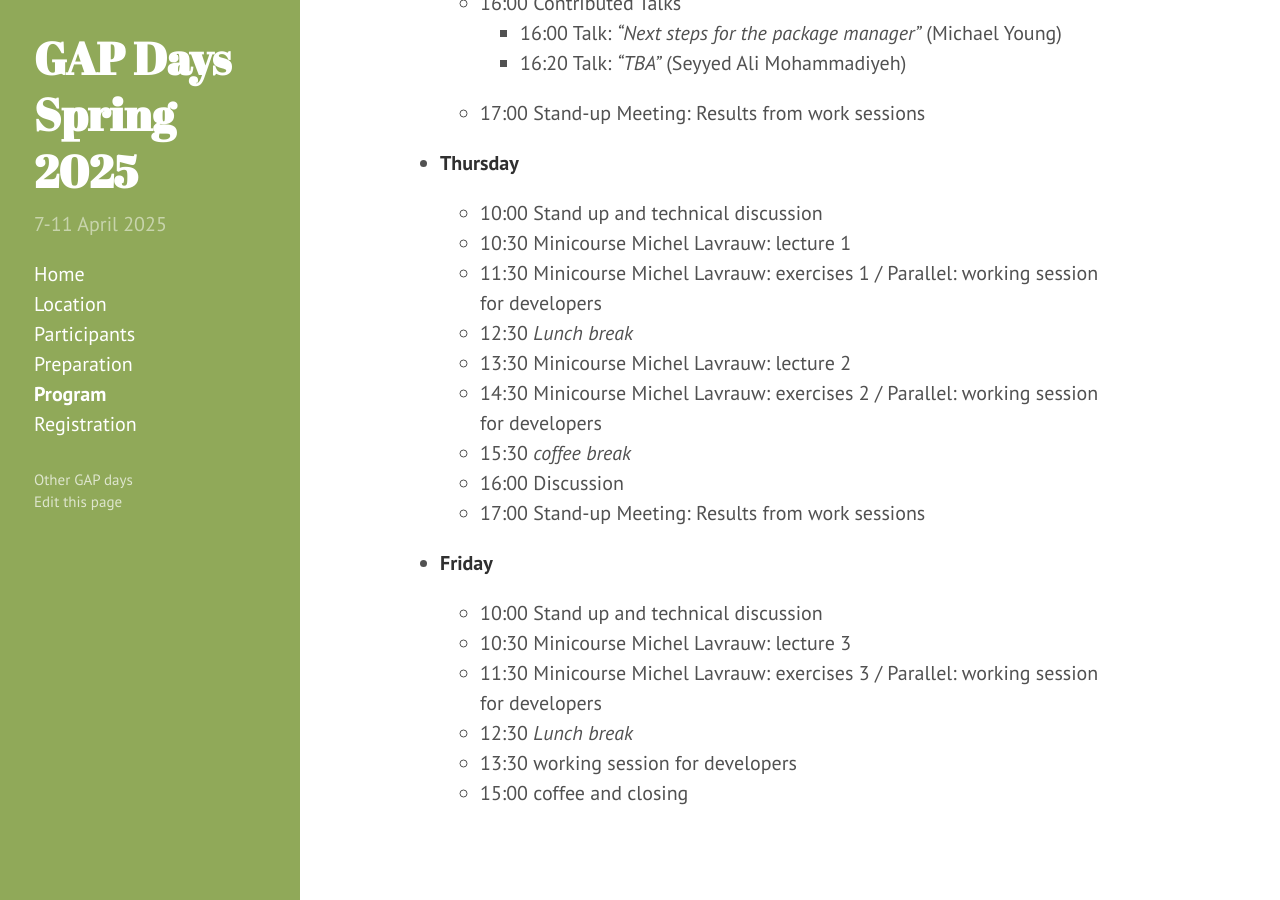
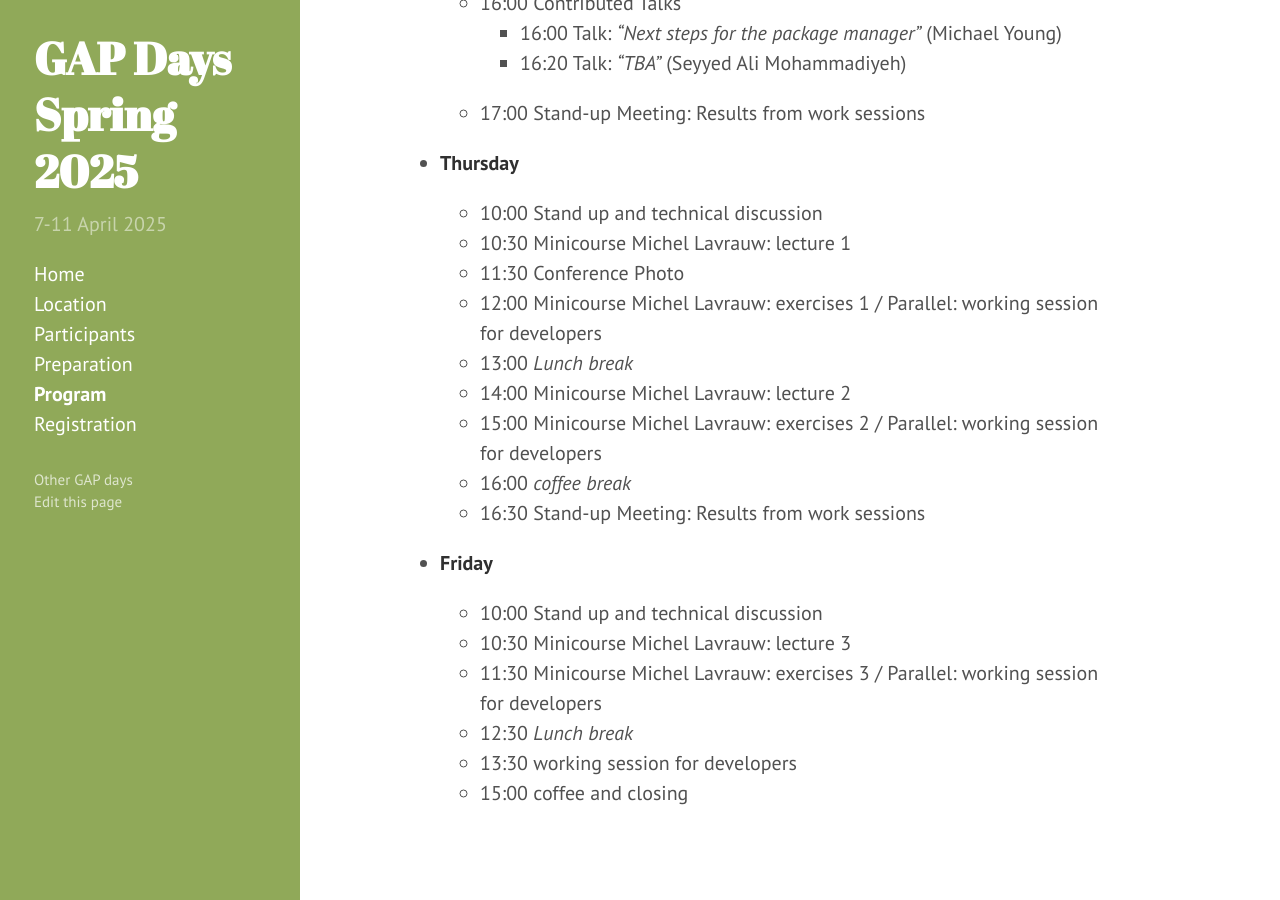
Before and after one commit to gapdays/gapdays2025-spring, a Jekyll site: the page built from program.md, in a window 1280 px wide and 900 px high, scrolled down 2757 px. Built offline with Jekyll 4.4.1, drawn with Linux system fonts in a browser that asks for light colours.

Commit message:
updated program

```diff
--- a/program.md
+++ b/program.md
@@ -95,13 +95,13 @@ The schedule is subject to further changes.
 
   - 10:00 Stand up and technical discussion
   - 10:30 Minicourse Michel Lavrauw: lecture 1
-  - 11:30 Minicourse Michel Lavrauw: exercises 1 / Parallel: working session for developers
-  - 12:30 *Lunch break*
-  - 13:30 Minicourse Michel Lavrauw: lecture 2
-  - 14:30 Minicourse Michel Lavrauw: exercises 2 / Parallel: working session for developers
-  - 15:30 *coffee break*
-  - 16:00 Discussion
-  - 17:00 Stand-up Meeting: Results from work sessions
+  - 11:30 Conference Photo
+  - 12:00 Minicourse Michel Lavrauw: exercises 1 / Parallel: working session for developers
+  - 13:00 *Lunch break*
+  - 14:00 Minicourse Michel Lavrauw: lecture 2
+  - 15:00 Minicourse Michel Lavrauw: exercises 2 / Parallel: working session for developers
+  - 16:00 *coffee break*
+  - 16:30 Stand-up Meeting: Results from work sessions
 
 - **Friday**
 
```
